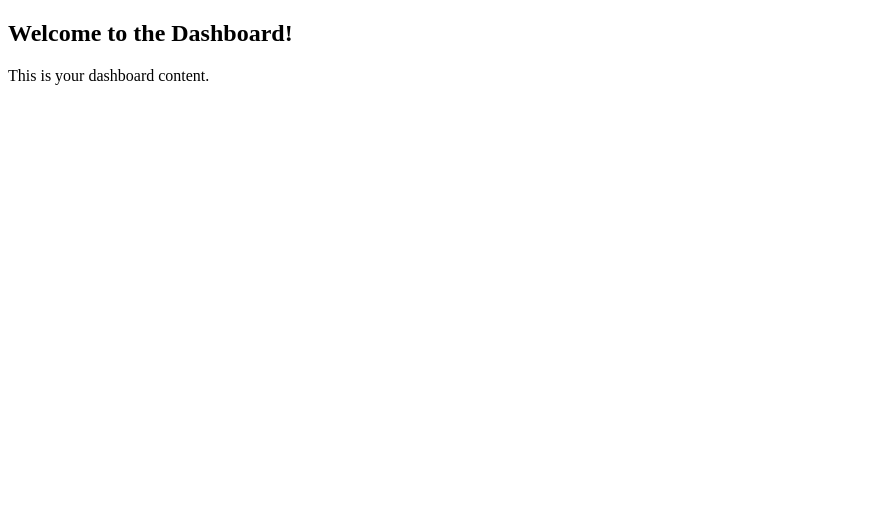
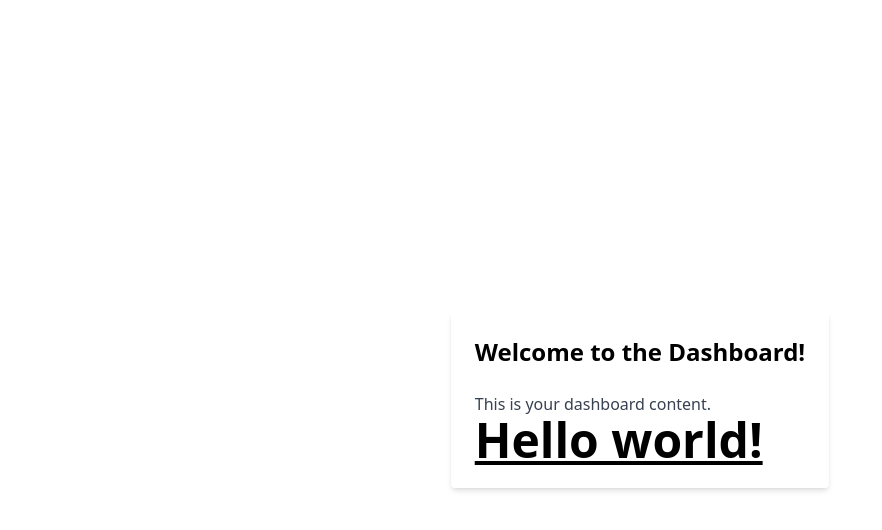
Before and after one commit to MirzaHuzaifa/dashboard.js, a React (Create React App) app: page /dashboard in a window 1280 px wide. Shown: the top 530 px of the page, without its empty margins (0-882 px from the left). Built offline with nearby package versions, Linux system fonts and the light colour scheme.

Commit message:
showing-dashboard

```diff
--- a/package.json
+++ b/package.json
@@ -8,8 +8,9 @@
     "@testing-library/user-event": "^13.5.0",
     "react": "^18.2.0",
     "react-dom": "^18.2.0",
+    "react-google-charts": "^4.0.0",
     "react-router-dom": "^5.3.4",
-    "react-scripts": "^1.1.5",
+    "react-scripts": "^5.0.1",
     "web-vitals": "^2.1.4"
   },
   "scripts": {
--- a/src/Dashboard.js
+++ b/src/Dashboard.js
@@ -2,10 +2,13 @@ import React from 'react';
 
 const Dashboard = () => {
   return (
-    <div className="flex justify-center items-center h-screen">
+    <div className="flex items-center justify-center h-screen">
       <div className="p-6 bg-white rounded shadow-md">
-        <h2 className="text-2xl font-bold mb-6">Welcome to the Dashboard!</h2>
+        <h2 className="mb-6 text-2xl font-bold">Welcome to the Dashboard!</h2>
         <p className="text-gray-700">This is your dashboard content.</p>
+        <h1 className="text-5xl font-bold underline">
+        Hello world!
+      </h1>
         {/* Add more dashboard content here */}
       </div>
     </div>
@@ -13,4 +16,3 @@ const Dashboard = () => {
 };
 
 export default Dashboard;
-``
--- a/src/index.js
+++ b/src/index.js
@@ -1,6 +1,6 @@
 import React from 'react';
 import ReactDOM from 'react-dom/client';
-import './index.css';
+import styles from "./index.css";
 import App from './App';
 import reportWebVitals from './reportWebVitals';
 
```
Also changed, not shown: 1 other file (tests, documents, lock files or other folders).
